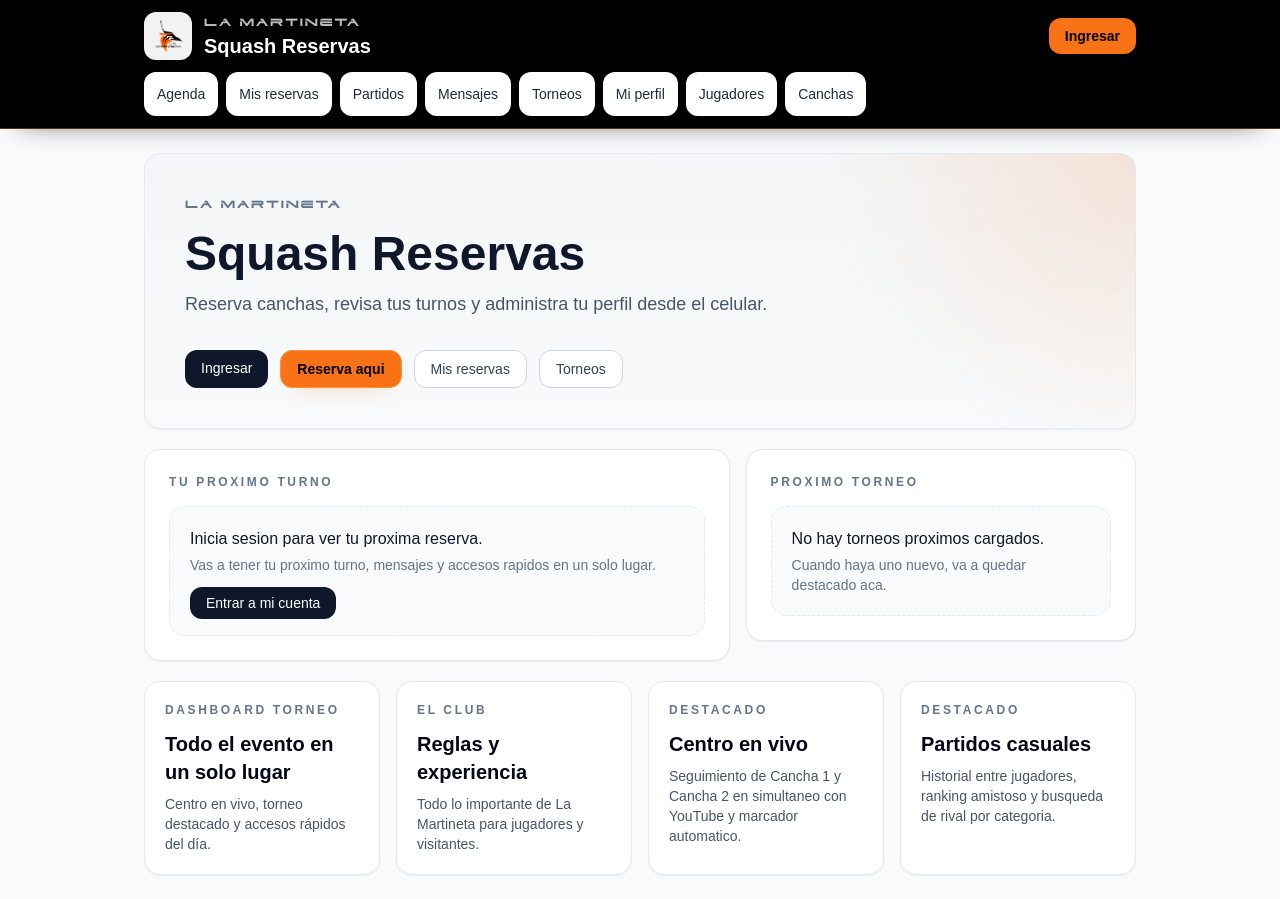
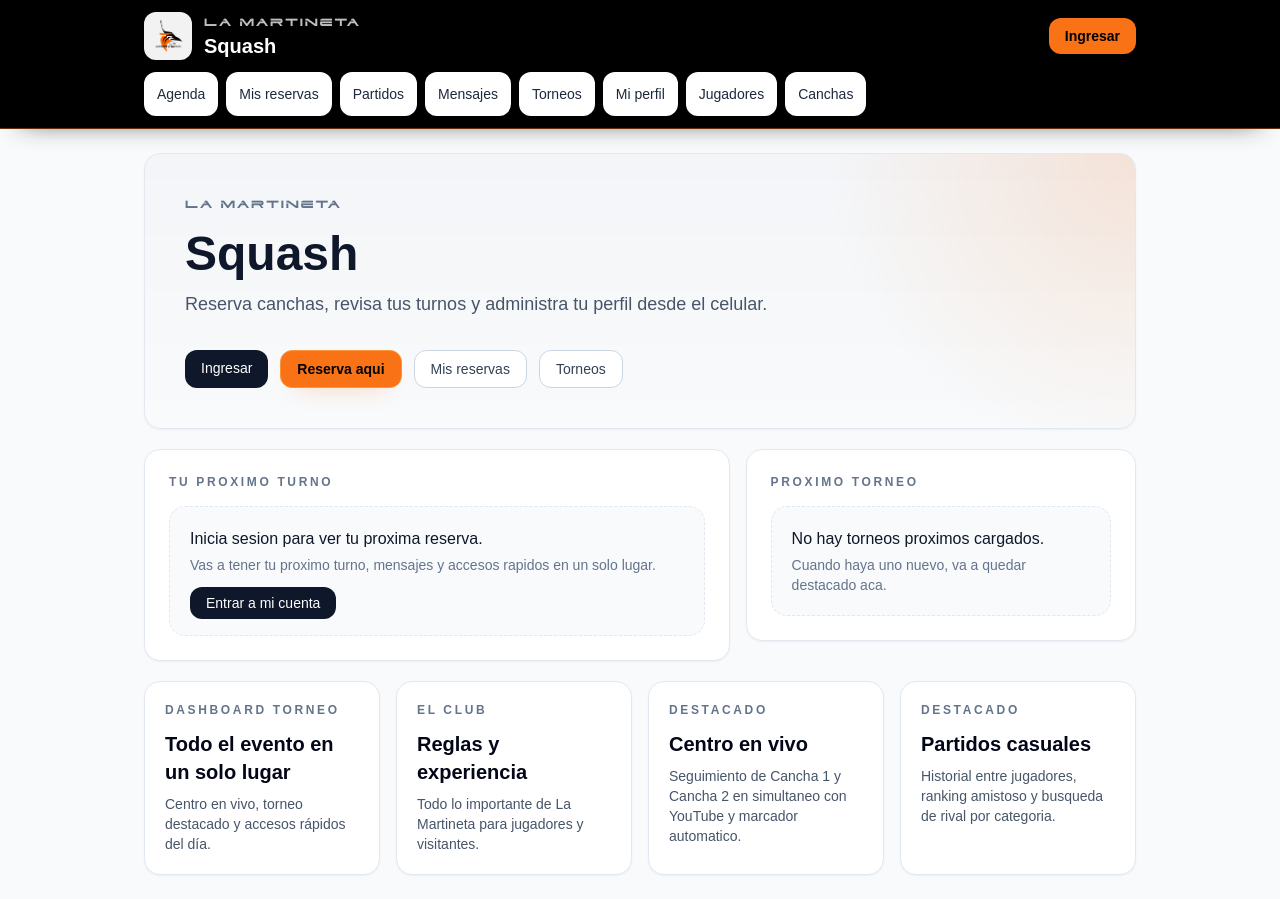
Before and after one commit to DestroMdy/Squash-Reservas, a Next.js app: page / in a window 1280 px wide. Built offline with nearby package versions, Linux system fonts and the light colour scheme; no server answers; the database is empty.

Commit message:
Rename visible app titles to Squash

```diff
--- a/src/app/admin/layout.tsx
+++ b/src/app/admin/layout.tsx
@@ -1,7 +1,7 @@
 import type { Metadata } from "next";
 
 export const metadata: Metadata = {
-  title: "Admin | Squash Reservas",
+  title: "Admin | Squash",
   description: "Panel de administración de reservas",
 };
 
--- a/src/app/courts/layout.tsx
+++ b/src/app/courts/layout.tsx
@@ -1,7 +1,7 @@
 import type { Metadata } from "next";
 
 export const metadata: Metadata = {
-  title: "Canchas | Squash Reservas",
+  title: "Canchas | Squash",
   description: "Información y disponibilidad de canchas",
 };
 
--- a/src/app/layout.tsx
+++ b/src/app/layout.tsx
@@ -6,8 +6,8 @@ import { SessionGate } from "@/components/SessionGate";
 import "./globals.css";
 
 export const metadata: Metadata = {
-  applicationName: "Squash Reservas",
-  title: "Squash Reservas",
+  applicationName: "Squash",
+  title: "Squash",
   description: "App para reservar canchas de squash",
   manifest: "/manifest.webmanifest",
   formatDetection: {
@@ -27,7 +27,7 @@ export const metadata: Metadata = {
   appleWebApp: {
     capable: true,
     statusBarStyle: "black-translucent",
-    title: "Squash Reservas"
+    title: "Squash"
   }
 };
 
--- a/src/app/login/layout.tsx
+++ b/src/app/login/layout.tsx
@@ -1,8 +1,8 @@
 import type { Metadata } from "next";
 
 export const metadata: Metadata = {
-  title: "Ingresar | Squash Reservas",
-  description: "Acceso a tu cuenta de Squash Reservas",
+  title: "Ingresar | Squash",
+  description: "Acceso a tu cuenta de Squash",
 };
 
 export default function LoginLayout({
--- a/src/app/manifest.ts
+++ b/src/app/manifest.ts
@@ -2,7 +2,7 @@ import type { MetadataRoute } from "next";
 
 export default function manifest(): MetadataRoute.Manifest {
   return {
-    name: "Squash Reservas",
+    name: "Squash",
     short_name: "Squash",
     description: "App para reservar canchas de squash",
     start_url: "/",
--- a/src/app/messages/layout.tsx
+++ b/src/app/messages/layout.tsx
@@ -1,7 +1,7 @@
 import type { Metadata } from "next";
 
 export const metadata: Metadata = {
-  title: "Mensajes | Squash Reservas"
+  title: "Mensajes | Squash"
 };
 
 export default function MessagesLayout({
--- a/src/app/my-bookings/layout.tsx
+++ b/src/app/my-bookings/layout.tsx
@@ -1,7 +1,7 @@
 import type { Metadata } from "next";
 
 export const metadata: Metadata = {
-  title: "Mis Reservas | Squash Reservas",
+  title: "Mis Reservas | Squash",
   description: "Gestiona tus reservas actuales",
 };
 
--- a/src/app/page.tsx
+++ b/src/app/page.tsx
@@ -199,7 +199,7 @@ export default function HomePage() {
               <p className="font-dodger text-sm text-slate-500">La Martineta</p>
               <div className="space-y-3">
                 <h1 className="text-4xl font-bold text-slate-900 sm:text-5xl">
-                  Squash Reservas
+                  Squash
                 </h1>
                 <p className="max-w-2xl text-base text-slate-600 sm:text-lg">
                   Reserva canchas, revisa tus turnos y administra tu perfil desde
--- a/src/app/reset-password/layout.tsx
+++ b/src/app/reset-password/layout.tsx
@@ -1,8 +1,8 @@
 import type { Metadata } from "next";
 
 export const metadata: Metadata = {
-  title: "Cambiar contraseña | Squash Reservas",
-  description: "Actualizá tu contraseña desde el enlace enviado por email"
+  title: "Cambiar contrasena | Squash",
+  description: "Actualiza tu contrasena desde el enlace enviado por email"
 };
 
 export default function ResetPasswordLayout({
--- a/src/app/schedule/layout.tsx
+++ b/src/app/schedule/layout.tsx
@@ -1,7 +1,7 @@
 import type { Metadata } from "next";
 
 export const metadata: Metadata = {
-  title: "Horarios | Squash Reservas",
+  title: "Horarios | Squash",
   description: "Consulta la grilla de horarios disponibles",
 };
 
--- a/src/app/tournaments/layout.tsx
+++ b/src/app/tournaments/layout.tsx
@@ -1,7 +1,7 @@
 import type { Metadata } from "next";
 
 export const metadata: Metadata = {
-  title: "Torneos | Squash Reservas"
+  title: "Torneos | Squash"
 };
 
 export default function TournamentsLayout({
--- a/src/components/Navbar.tsx
+++ b/src/components/Navbar.tsx
@@ -113,7 +113,7 @@ export function Navbar() {
           <Link href="/" className="flex min-w-0 items-center gap-3">
             <Image
               src="/logo.png"
-              alt="Squash Reservas"
+              alt="Squash"
               width={40}
               height={40}
               sizes="(max-width: 640px) 40px, 48px"
@@ -125,7 +125,7 @@ export function Navbar() {
                 La Martineta
               </p>
               <p className="truncate text-lg font-bold leading-tight text-white sm:text-xl">
-                Squash Reservas
+                Squash
               </p>
             </div>
           </Link>
```
